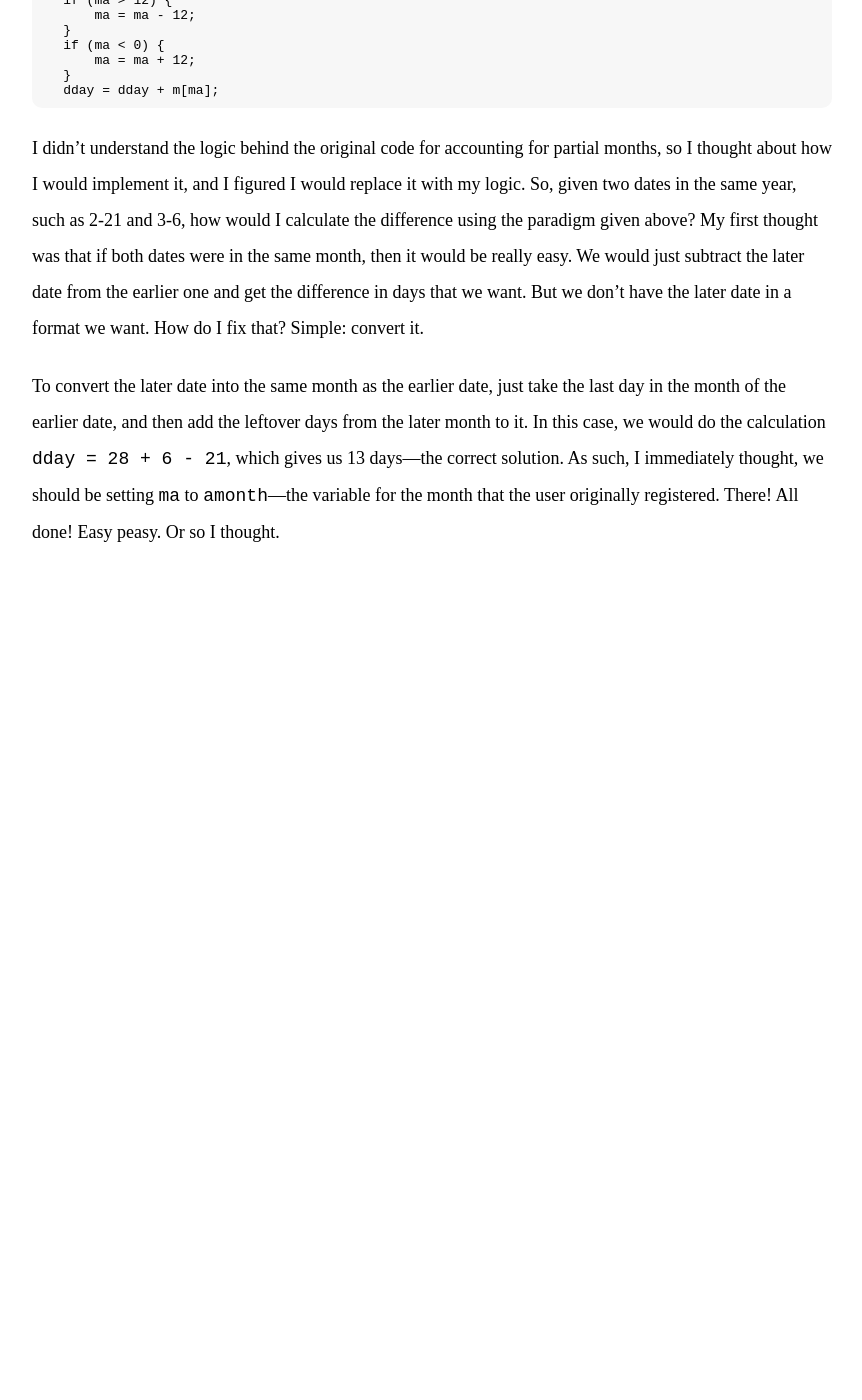
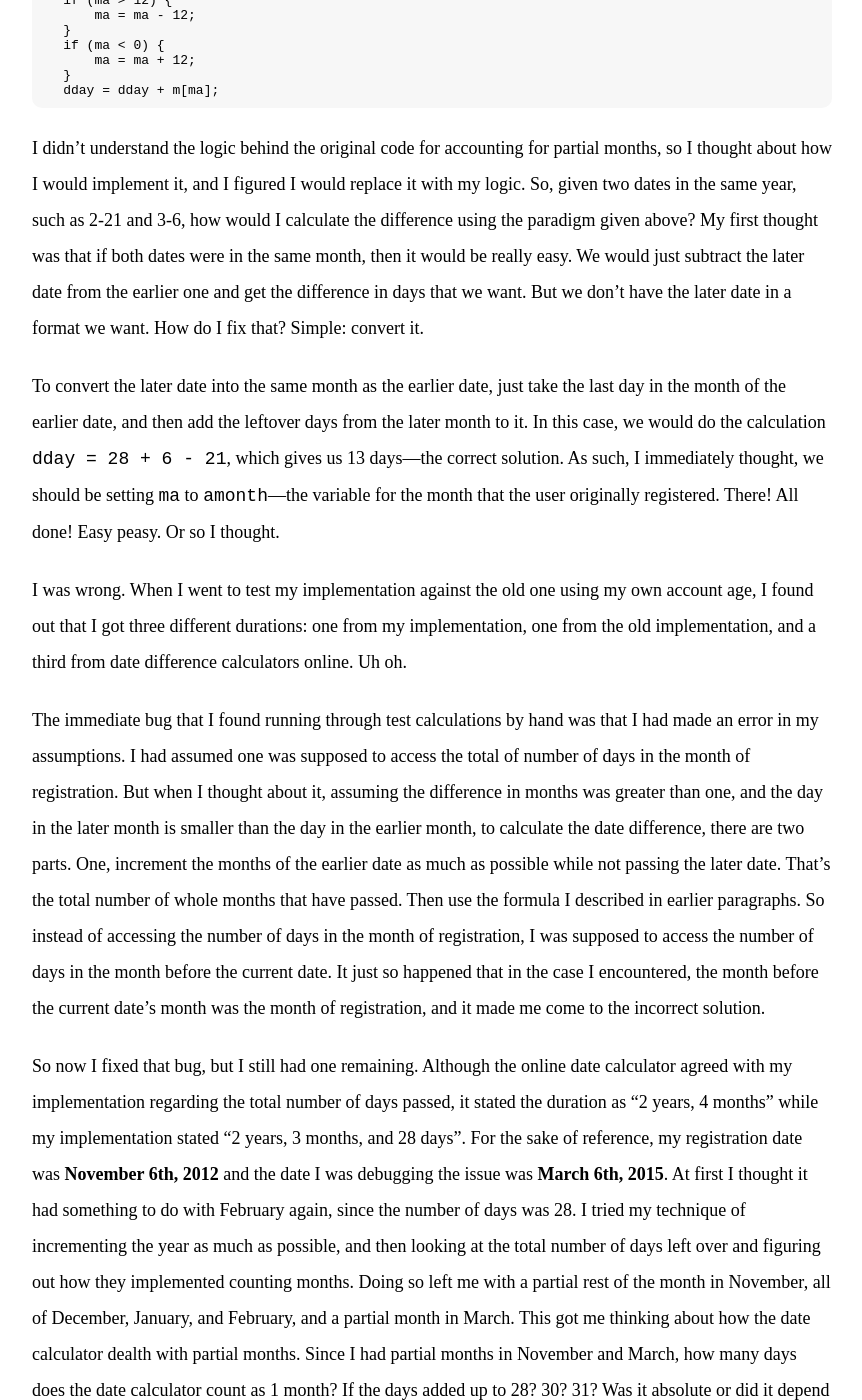
Before and after one commit to yangzihe/yangzihe.github.io, a Jekyll site: the page built from _posts/2015-3-6-first-open-source-contribution.markdown, in a window 1280 px wide and 1400 px high, scrolled down 1125 px. Shown: the whole window, without its empty margins (208-1070 px from the left). Built offline with Jekyll 4.4.1, drawn with Linux system fonts in a browser that asks for light colours; before the commit the page ends 1755 px from its top, so only the background shows below that; some of the changed text lies outside the part shown.

Commit message:
Updated blog entries

```diff
--- a/_posts/2015-3-6-first-open-source-contribution.markdown
+++ b/_posts/2015-3-6-first-open-source-contribution.markdown
@@ -32,3 +32,13 @@ After seeing the bug in a user's profile first hand, I immediately guessed that
 I didn't understand the logic behind the original code for accounting for partial months, so I thought about how I would implement it, and I figured I would replace it with my logic. So, given two dates in the same year, such as 2-21 and 3-6, how would I calculate the difference using the paradigm given above? My first thought was that if both dates were in the same month, then it would be really easy. We would just subtract the later date from the earlier one and get the difference in days that we want. But we don't have the later date in a format we want. How do I fix that? Simple: convert it.
 
 To convert the later date into the same month as the earlier date, just take the last day in the month of the earlier date, and then add the leftover days from the later month to it. In this case, we would do the calculation `dday = 28 + 6 - 21`, which gives us 13 days---the correct solution. As such, I immediately thought, we should be setting `ma` to `amonth`---the variable for the month that the user originally registered. There! All done! Easy peasy. Or so I thought.
+
+I was wrong. When I went to test my implementation against the old one using my own account age, I found out that I got three different durations: one from my implementation, one from the old implementation, and a third from date difference calculators online. Uh oh.
+
+The immediate bug that I found running through test calculations by hand was that I had made an error in my assumptions. I had assumed one was supposed to access the total of number of days in the month of registration. But when I thought about it, assuming the difference in months was greater than one, and the day in the later month is smaller than the day in the earlier month, to calculate the date difference, there are two parts. One, increment the months of the earlier date as much as possible while not passing the later date. That's the total number of whole months that have passed. Then use the formula I described in earlier paragraphs. So instead of accessing the number of days in the month of registration, I was supposed to access the number of days in the month before the current date. It just so happened that in the case I encountered, the month before the current date's month was the month of registration, and it made me come to the incorrect solution.
+
+So now I fixed that bug, but I still had one remaining. Although the online date calculator agreed with my implementation regarding the total number of days passed, it stated the duration as "2 years, 4 months" while my implementation stated "2 years, 3 months, and 28 days". For the sake of reference, my registration date was **November 6th, 2012** and the date I was debugging the issue was **March 6th, 2015**. At first I thought it had something to do with February again, since the number of days was 28. I tried my technique of incrementing the year as much as possible, and then looking at the total number of days left over and figuring out how they implemented counting months. Doing so left me with a partial rest of the month in November, all of December, January, and February, and a partial month in March. This got me thinking about how the date calculator dealth with partial months. Since I had partial months in November and March, how many days does the date calculator count as 1 month? If the days added up to 28? 30? 31? Was it absolute or did it depend on particular months? At that point my brain was twisting in circles so I decided to stop for a bit and come back later.
+
+When I returned to this problem, I went back to the basics. What are the invariants when calculating the difference between two dates? Entire units. Because regardless of whether the year is a leap year, or any other of the countless factors one must consider when figuring out the date, what doesn't change, and what shouldn't change is going from a particular day in a particular month from one year to the same day and month in the next year is a month. Similarly, if you go from a certain day in a month to the same day in the next month, that duration is 1 month. Even though one could argue that implementation isn't technically correct, I would argue it's the most human/understandable one, as if you were to ask a person the difference between the two aforementioned types of dates, they would undoubtedly say 1 year and 1 month respectively.
+
+Thus, that was how I decided to rewrite the logic for the date difference calculator. First, increment the year as many times as possible while not surpassing the current date. Then do the same for the month. After figuring out the year and month, I would use the previously mentioned method to calculate the difference in days, and subtract the number of years/months accordingly.
```
